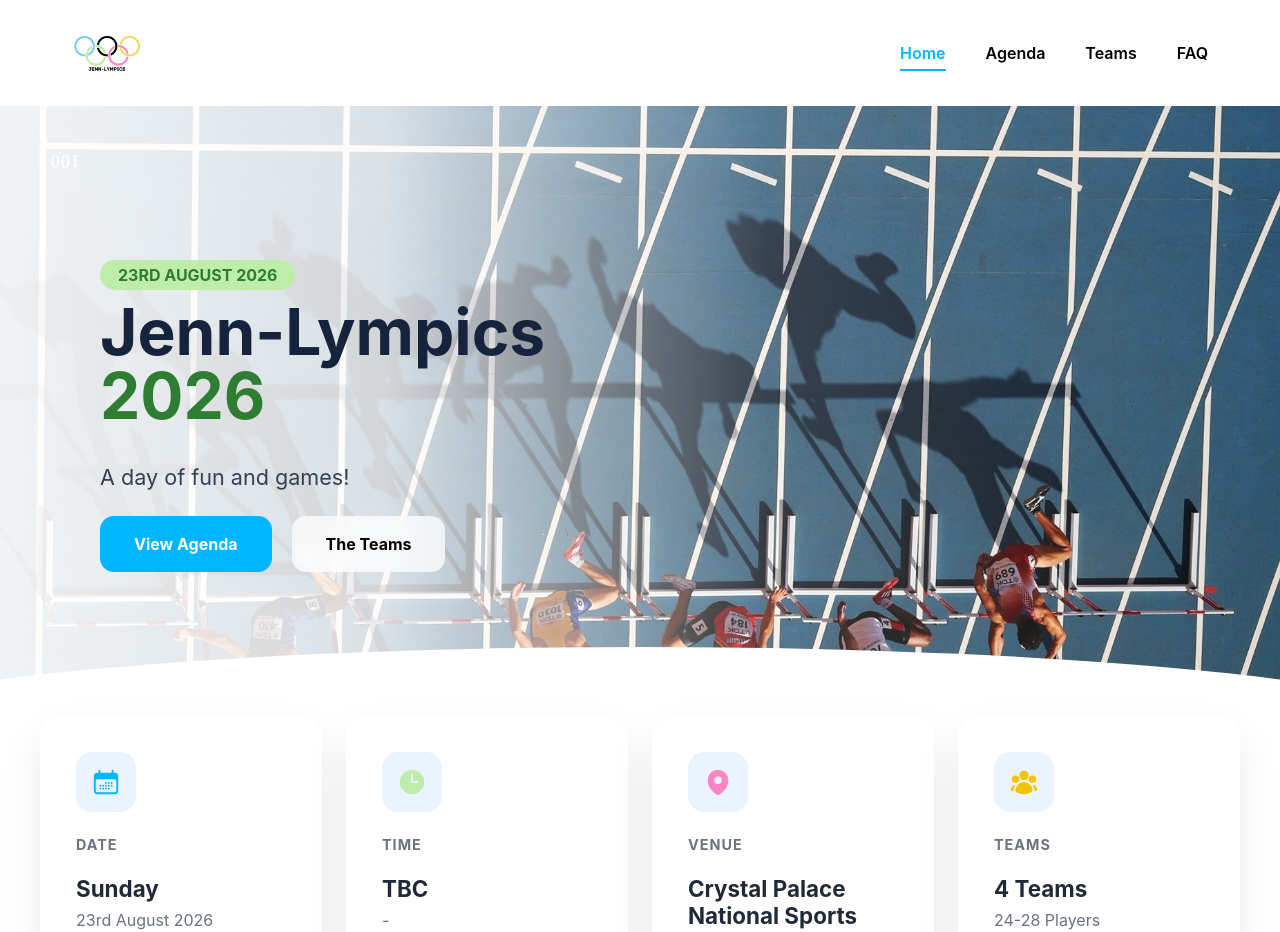
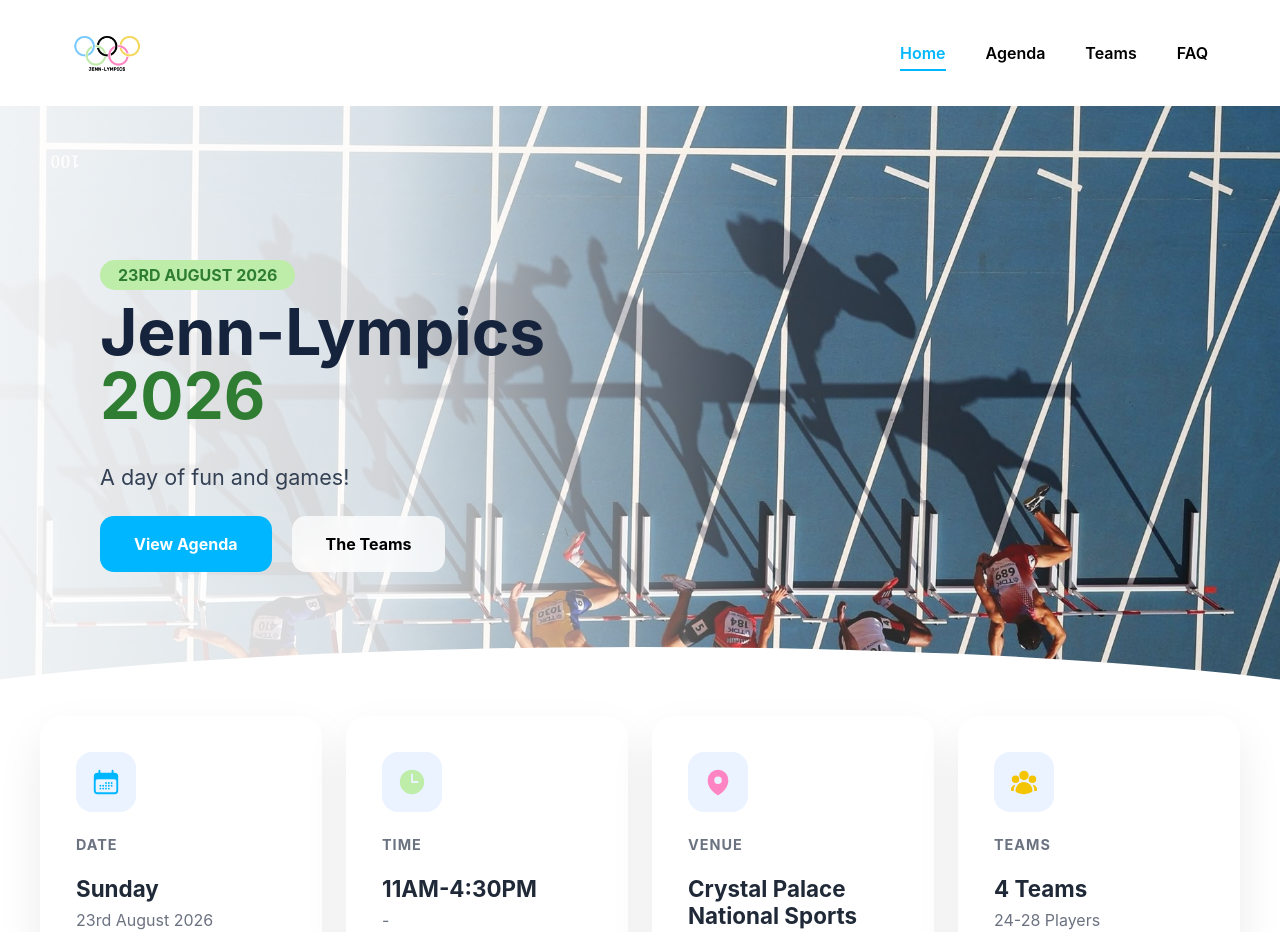
Before and after one commit to Jennipham/jenn-lympics, a React (Vite) app in the folder jenn-lympics-website/: page / in a window 1280 px wide. Shown: the top 932 px of the page. Built offline with nearby package versions, Linux system fonts and the light colour scheme.

Commit message:
Update EventInfo.tsx

```diff
--- a/jenn-lympics-website/src/components/EventInfo/EventInfo.tsx
+++ b/jenn-lympics-website/src/components/EventInfo/EventInfo.tsx
@@ -36,7 +36,7 @@ export default function EventInfo() {
 
                     <h3>Time</h3>
 
-                    <p>TBC</p>
+                    <p>11AM-4:30PM</p>
 
                     <span>-</span>
 
```
